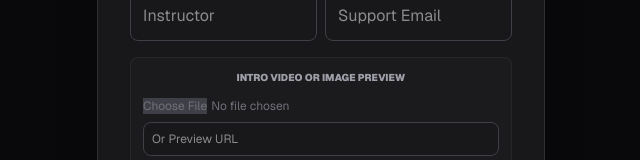
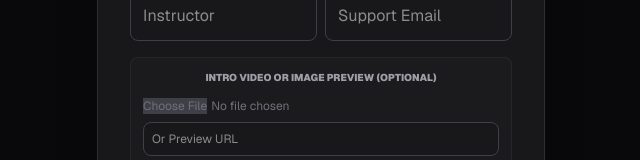
Before and after one commit to saleemm1/payonce-cash, a Next.js app: page /create/mini-course in a window 1280 px wide. Shown: the part 261-421 px from the top of the page, without its empty margins (319-959 px from the left). Built offline with nearby package versions, Linux system fonts and the light colour scheme; no server answers.

Commit message:
Update page.js

```diff
--- a/app/create/mini-course/page.js
+++ b/app/create/mini-course/page.js
@@ -81,7 +81,7 @@ export default function CourseUploadPage() {
         </div>
 
         <div className="p-3 bg-zinc-800/30 rounded-lg border border-white/5">
-          <label className="text-[10px] text-zinc-400 mb-2 block uppercase text-center font-black">Intro Video or Image Preview</label>
+          <label className="text-[10px] text-zinc-400 mb-2 block uppercase text-center font-black">Intro Video or Image Preview (Optional)</label>
           <input type="file" accept="video/*,image/*" onChange={(e)=>setPreviewFile(e.target.files[0])} className="w-full text-xs text-zinc-500 mb-2 file:bg-zinc-700 cursor-pointer" />
           <input type="url" placeholder="Or Preview URL" value={previewLink} onChange={(e)=>setPreviewLink(e.target.value)} className="w-full p-2 bg-zinc-900 border border-zinc-700 rounded-lg text-xs outline-none focus:border-green-500" />
         </div>
```
